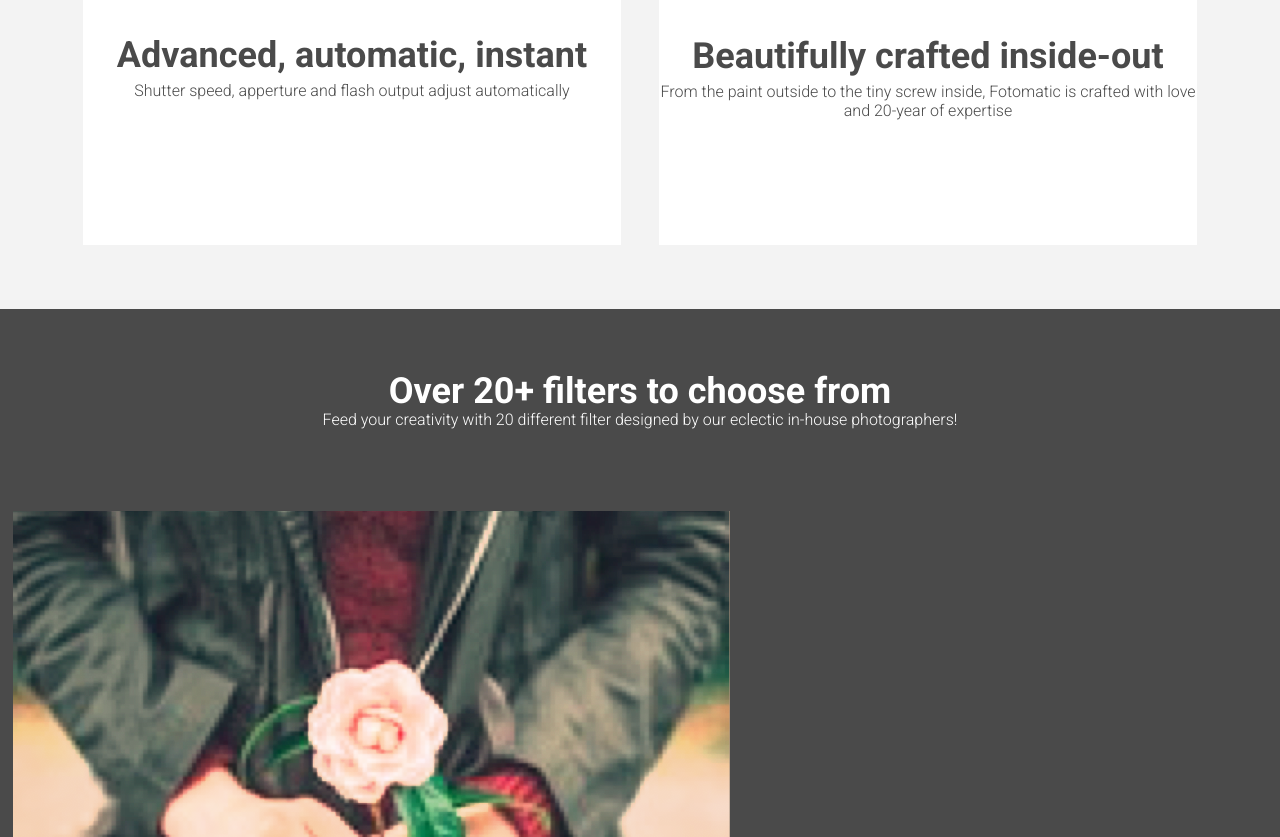
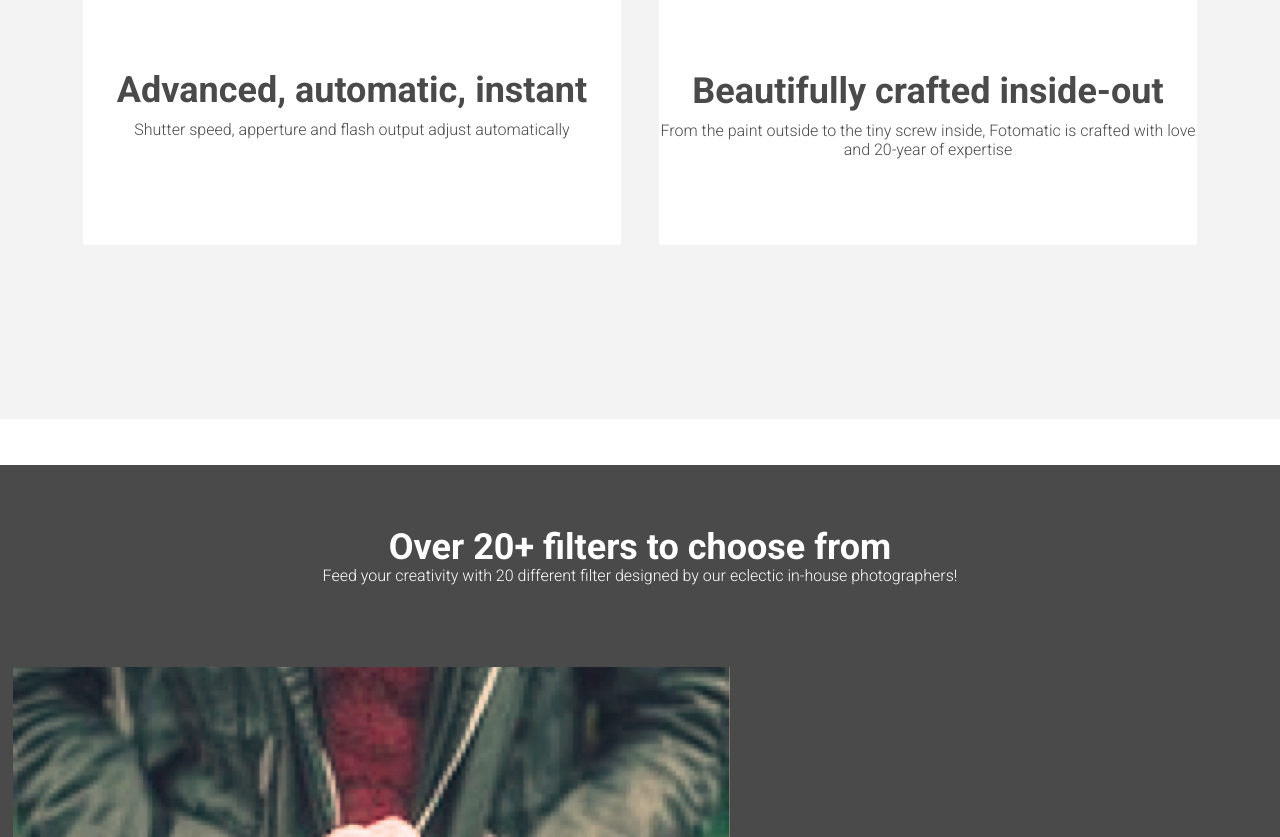
Before and after one commit to iiPoison/capstone-fotomatic-start, a plain HTML site: page index.html in a window 1280 px wide. Shown: the part 1235-2072 px from the top of the page. Drawn offline with Linux system fonts and the light colour scheme; a web font is replaced by a local one.

Commit message:
complete Features Section

```diff
--- a/resources/css/style.css
+++ b/resources/css/style.css
@@ -224,7 +224,7 @@ header .mobile {
   justify-content: space-between;
   padding: 4rem 5%; /* 64px 5% */
   background-color: #f3f3f3;
-
+  height: 46.5625rem;
 }
 
 .feature {
@@ -232,7 +232,7 @@ header .mobile {
   margin: 0 1.1875rem;
   background-color: white;
   height: 39.6875rem;
-  width: auto;
+  /*width: auto;*/
 }
 
 .feature .center .image-container {
@@ -248,8 +248,8 @@ header .mobile {
 }
 
 .feature .center .content {
-  margin-top: 0.5rem;
-  height: 11.6875rem;
+  margin-top: 2.5rem; /*0.5rem;*/
+  height: 11.6875rem; /*высота 187px */
 }
 
 .feature h2 {
@@ -257,6 +257,7 @@ header .mobile {
   font-size: 2.25rem; /* 36px */
   font-weight: bold;
   color: #4a4a4a;
+  line-height: 1.2;
 }
 
 .feature h3 {
@@ -296,6 +297,7 @@ header .mobile {
 #filters-section {
   padding: 4rem 0; /* 64px 0 */
   background-color: #4a4a4a;
+  margin-top: 2.875rem;
   }
 
 #filters-section .content {
```
